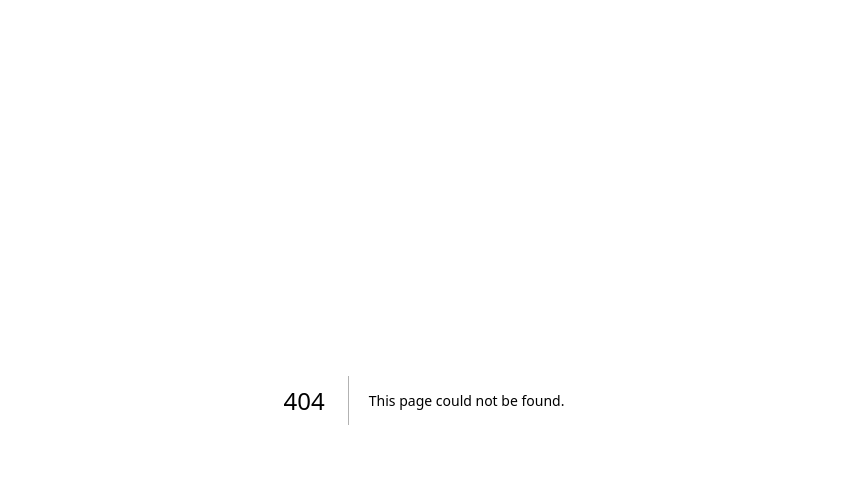
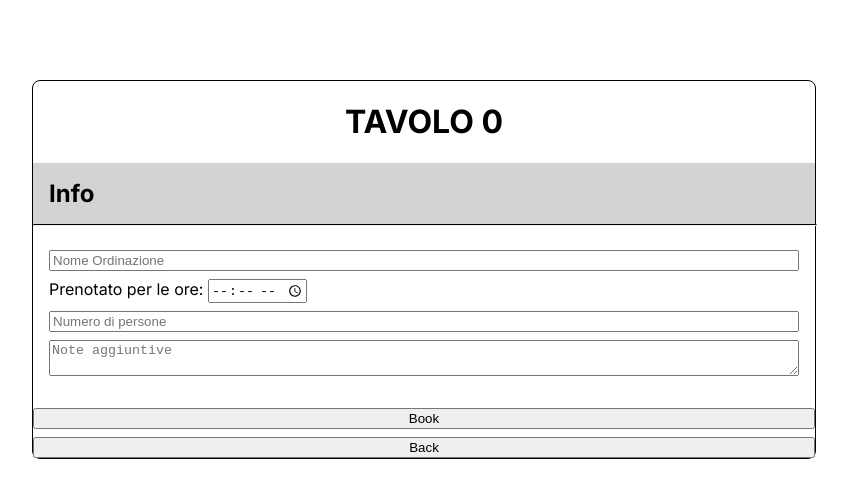
Before and after one commit to CarlinoCalogero/chuumon, a Next.js app: page /home/book in a window 1280 px wide. Before the commit this address had no page. Shown: the top 498 px of the page, without its empty margins (216-1064 px from the left). Built offline with nearby package versions, Linux system fonts and the light colour scheme.

Commit message:
now tables can be booked

```diff
--- /dev/null
+++ b/src/app/home/book/api/route.ts
@@ -0,0 +1,51 @@
+import sqlite3 from "sqlite3";
+import { open, Database } from "sqlite";
+import { DATABASE_INFO, DATABASE_STRING_SEPARATOR, addIngredientToMenuItemWithIngredients, addMenuItemInCategory } from "@/lib/utils";
+import { MenuItemInfo } from "@/types/MenuItemInfo";
+import { UnitaDiMisuraDatabaseTableRow } from "@/types/UnitaDiMisuraDatabaseTableRow";
+import { IngredienteDatabaseTableRow } from "@/types/IngredienteDatabaseTableRow";
+import { TableOrder } from "@/types/TableOrder";
+import { DatabaseRowId } from "@/types/DatabaseRowId";
+import { MenuItemsWithIngredients } from "@/types/MenuItemsWithIngredients";
+import { CategoriesWithMenuItems } from "@/types/CategoriesWithMenuItems";
+import { MenuItemsAndOneIngredient } from "@/types/MenuItemsAndOneIngredient";
+import { TableBooking } from "@/types/TableBooking";
+
+// Let's initialize it as null initially, and we will assign the actual database instance later.
+var db: Database | null = null;
+
+// Define the GET request handler function
+export async function POST(request: Request, response: Response) {
+
+    var tableBooking: TableBooking = {
+        tableNumber: -1,
+        time: null,
+        name: "",
+        numberOfPeoples: -1,
+        note: ""
+    };
+
+    await request.json().then((data) => {
+        tableBooking = data;
+    })
+
+    console.log(tableBooking)
+
+    // Check if the database instance has been initialized
+    if (!db) {
+        // If the database instance is not initialized, open the database connection
+        db = await open({
+            filename: `./${DATABASE_INFO}`, // Specify the database file path
+            driver: sqlite3.Database, // Specify the database driver (sqlite3 in this case)
+        });
+    }
+
+
+    await db.run("INSERT INTO prenotazione (numero_tavolo, ora, nome_prenotazione, numero_persone, note)  VALUES(?, ?, ?, ?, ?)", [tableBooking.tableNumber, tableBooking.time, tableBooking.name, tableBooking.numberOfPeoples, tableBooking.note]);
+
+    // Return the items as a JSON response with status 200
+    return new Response(JSON.stringify("miao"), {
+        headers: { "Content-Type": "application/json" },
+        status: 200,
+    });
+}
--- /dev/null
+++ b/src/app/home/book/page.module.css
@@ -0,0 +1,50 @@
+.outerDiv {
+  display: flex;
+  flex-direction: column;
+  border: 0.1rem solid black;
+  border-radius: 0.5rem;
+}
+
+.orderTitleDiv {
+  display: flex;
+  justify-content: center;
+}
+
+.tableInfo {
+  padding: 0 1rem 0 1rem;
+  margin: 1rem 0 2rem 0;
+  display: flex;
+  flex-direction: column;
+  gap: 0.5rem;
+}
+
+.sectionDiv {
+  background: lightgray;
+  padding: 1rem 1rem 1rem 1rem;
+  margin-bottom: -0.5rem;
+}
+
+.line {
+  border-top: 0.11rem solid black;
+  width: 100%;
+}
+
+.thiPageH3 {
+  margin: 0;
+  font-size: 1.5rem;
+}
+
+.buttonsDiv {
+  display: flex;
+  flex-direction: column;
+  gap: 0.5rem;
+}
+
+/* Responsive layout only for PC or wider screens */
+@media (min-width: 800px) {
+
+  .outerDiv {
+    margin: 5rem 15rem 0.5rem 15rem;
+  }
+
+}
--- /dev/null
+++ b/src/app/home/book/page.tsx
@@ -0,0 +1,189 @@
+'use client'
+
+import styles from './page.module.css'
+import { useState, useEffect, ChangeEvent, MouseEvent } from 'react'
+import { useRouter, useSearchParams } from 'next/navigation'
+import { UnitaDiMisuraDatabaseTableRow } from '@/types/UnitaDiMisuraDatabaseTableRow';
+import { OrderedItem } from '@/types/OrderedItem';
+import { CALZONI, CATEGORIE_CREA, CATEGORIE_CREA_ARRAY, CATEGORIE_OLTRE_ALLA_PIZZA_CHE_POSSONO_ESSERE_TAGLIATI_QUANDO_VENGONO_PORTATI_AL_TAVOLO, FARINE_SPECIALI, OGNI_INGREDIENTE_AGGIUNTO_COSTA_EURO, PINSE_ROMANE, PIZZE_BIANCHE, PIZZE_CATEGORIES, PIZZE_ROSSE, UNITA_DI_MISURA, checkIfMenuItemCanBeSlicedUp, checkIfMenuItemIsAPizza, getCategoriesAndMenuItemsObjectFromCategoriesWithMenuItemsObject, getArrayFromOrderedItemsByCategoriesObject, getObjectDeepCopy, getMenuItemPriceFromMenuItemsWithIngredientsObject, getMenuItemIngredientsFromMenuItemsWithIngredientsObject, getMenuItemCategoryFromMenuItemsWithIngredientsObject, addOrderedItemToOrderedItemByCategoriesObject, getMenuItemsFromCategoryFromCategoriesWithMenuItemsObject, SLICED_IN_OPTIONS_ARRAY, putIngredientsTogether, CREATED_MENU_ITEM_SUFFIX, EDITED_MENU_ITEM_SUFFIX, TAKE_AWAY_ORDER_SECTION_NUMBER_TRIGGER, getTimeAsString, MAX_TAKE_AWAY_ORDER_TIME, convertHHMMStringTimeFormatToDateObject } from '@/lib/utils';
+import { TableOrderInfo } from '@/types/TableOrderInfo';
+import { IngredienteDatabaseTableRow } from '@/types/IngredienteDatabaseTableRow';
+import { CategoriaConIngredientiCheLaDefiniscono } from '@/types/CategoriaConIngredientiCheLaDefiniscono';
+import { OrderedItemsByCategoriesArray } from '@/types/OrderedItemsByCategoriesArray';
+import { TableOrder } from '@/types/TableOrder';
+import { MenuItemsWithIngredients } from '@/types/MenuItemsWithIngredients';
+import { CategoriesWithMenuItems } from '@/types/CategoriesWithMenuItems';
+import { OrderedItemByCategories } from '@/types/OrderedItemByCategories';
+import { CategoriesAndMenuItems } from '@/types/CategoriesAndMenuItems';
+import { TableBooking } from '@/types/TableBooking';
+
+export default function Order() {
+
+  const router = useRouter();
+
+  const searchParams = useSearchParams()
+
+  console.log(searchParams.get('tableNumber'))
+
+  const [prenotazione, setPrenotazione] = useState<TableBooking>({
+    tableNumber: Number(searchParams.get('tableNumber')),
+    time: null,
+    name: "",
+    numberOfPeoples: -1,
+    note: ""
+  })
+
+  function handleNomeOrdinazioneChange(onChangeEvent: ChangeEvent<HTMLInputElement>) {
+
+    let prenotazioneCopy = getObjectDeepCopy(prenotazione) as TableBooking;
+    prenotazioneCopy.name = onChangeEvent.target.value;
+
+    setPrenotazione(prenotazioneCopy)
+
+  }
+
+  function handlePickUpTimeChange(onChangeEvent: ChangeEvent<HTMLInputElement>) {
+
+    if (!onChangeEvent.target.checkValidity()) {
+      onChangeEvent.target.value = "";
+      window.alert(`Please insert a time between ${getTimeAsString()} and ${MAX_TAKE_AWAY_ORDER_TIME}`)
+      return;
+    }
+
+    let prenotazioneCopy = getObjectDeepCopy(prenotazione) as TableBooking;
+    prenotazioneCopy.time = convertHHMMStringTimeFormatToDateObject(onChangeEvent.target.value);
+
+    setPrenotazione(prenotazioneCopy)
+
+  }
+
+  function handleNumberOfPeopleChange(onChangeEvent: ChangeEvent<HTMLInputElement>) {
+
+    let prenotazioneCopy = getObjectDeepCopy(prenotazione) as TableBooking;
+    prenotazioneCopy.numberOfPeoples = Number(onChangeEvent.target.value)
+    setPrenotazione(prenotazioneCopy)
+
+  }
+
+  function handleNoteTextAreaChange(onChangeEvent: ChangeEvent<HTMLTextAreaElement>) {
+
+    let prenotazioneCopy = getObjectDeepCopy(prenotazione) as TableBooking;
+    prenotazioneCopy.note = onChangeEvent.target.value;
+    setPrenotazione(prenotazioneCopy)
+
+  }
+
+  function checkPrenotazioneAndGetACopy() {
+
+    let prenotazioneCopy = getObjectDeepCopy(prenotazione) as TableBooking;
+
+    //name Check
+    if (prenotazioneCopy.name == "") {
+      console.log("name is null")
+      return;
+    }
+
+    //time Check
+    if (prenotazioneCopy.time == null) {
+      console.log("time is null")
+      return;
+    }
+
+    //numberOfPeoples Check
+    if (prenotazioneCopy.numberOfPeoples <= 0) {
+      console.log("numberOfPeoples is not valid")
+      return;
+    }
+
+    return prenotazioneCopy;
+
+  }
+
+  function placeAnOrder() {
+
+    // check fields and get a Copy
+    let prenotazioneCopy = checkPrenotazioneAndGetACopy();
+
+    // if true  one or more mandatory fields are empty
+    if (prenotazioneCopy == undefined)
+      return;
+
+    console.log("before booking the table", prenotazioneCopy)
+
+    fetch("http://localhost:3000/home/book/api", {
+      method: "POST",
+      body: JSON.stringify(prenotazioneCopy),
+      headers: {
+        "Content-Type": "application/json", // Set the request headers to indicate JSON format
+      },
+    })
+      .then((res) => res.json()) // Parse the response data as JSON
+      .then((data) => {
+        console.log("response", data)
+        //router.push('/home');
+
+      }); // Update the state with the fetched data
+
+  }
+
+  return (
+
+    <div className={styles.outerDiv}>
+
+      <div className={styles.orderTitleDiv}>
+        <h1>TAVOLO {prenotazione.tableNumber}</h1>
+      </div>
+
+      <div className={styles.sectionDiv}>
+        <h3 className={styles.thiPageH3}>Info</h3>
+      </div>
+
+      <hr className={styles.line} />
+
+      <div className={styles.tableInfo}>
+
+        <input
+          type="text"
+          placeholder='Nome Ordinazione'
+          autoCorrect='off'
+          value={prenotazione.name == null ? "" : prenotazione.name}
+          onChange={(e) => handleNomeOrdinazioneChange(e)}
+        />
+
+        <div>
+          <span>Prenotato per le ore: </span>
+          <input
+            type="time"
+            value={prenotazione.time == null ? "" : getTimeAsString(prenotazione.time)}
+            min={getTimeAsString()}
+            max={MAX_TAKE_AWAY_ORDER_TIME}
+            onChange={(e) => handlePickUpTimeChange(e)}
+          />
+        </div>
+
+        <input
+          type='number'
+          placeholder='Numero di persone'
+          min={1}
+          onChange={e => handleNumberOfPeopleChange(e)}
+        />
+
+        <textarea
+          value={prenotazione.note == null ? '' : prenotazione.note}
+          onChange={e => handleNoteTextAreaChange(e)}
+          placeholder='Note aggiuntive'
+        />
+
+      </div>
+
+      <div className={styles.buttonsDiv}>
+
+        <button onClick={placeAnOrder}>Book</button>
+        <button onClick={() => router.push("/home")}>Back</button>
+
+      </div>
+
+    </div>
+
+  )
+}
--- a/src/app/home/page.tsx
+++ b/src/app/home/page.tsx
@@ -74,8 +74,7 @@ export default function Home() {
   function bookTable() {
     if (clickedTable == null)
       return
-    console.log("book Table #" + clickedTable.tableNumber)
-    //router.push("/home/order" + '?' + createQueryString('tableNumber', clickedTable.tableNumber + ''))
+    router.push("/home/book" + '?' + createQueryString('tableNumber', clickedTable.tableNumber + ''))
   }
 
   function openPopup(table: Table) {
--- a/src/lib/utils.ts
+++ b/src/lib/utils.ts
@@ -69,7 +69,7 @@ export const EDITED_MENU_ITEM_SUFFIX = "CON MODIFICHE"
 
 export const TAKE_AWAY_ORDER_SECTION_NUMBER_TRIGGER = -1;
 
-export const MAX_TAKE_AWAY_ORDER_TIME = "23:59"
+export const MAX_TAKE_AWAY_ORDER_TIME = "06:00"
 
 export function removeNumbersFromArray(array: number[], items: number[]) {
 
--- /dev/null
+++ b/src/types/TableBooking.ts
@@ -0,0 +1,7 @@
+export type TableBooking = {
+    tableNumber: number,
+    time: Date | null,
+    name: string,
+    numberOfPeoples: number,
+    note: string
+}
```
Also changed, not shown: 1 other file (tests, documents, lock files or other folders).
